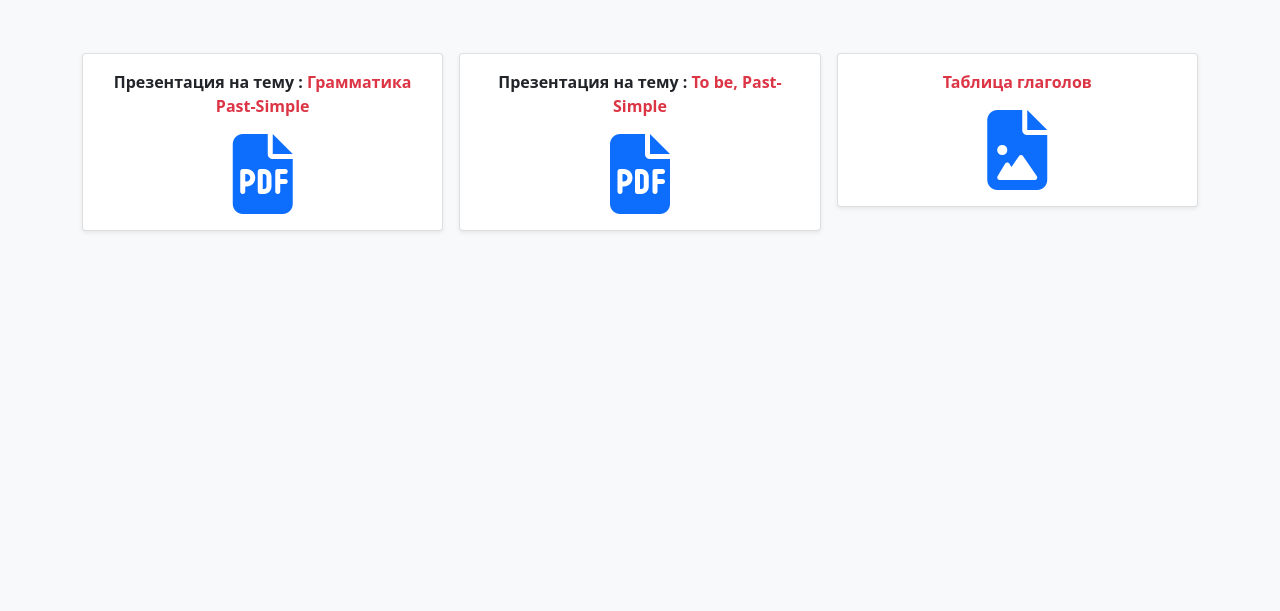
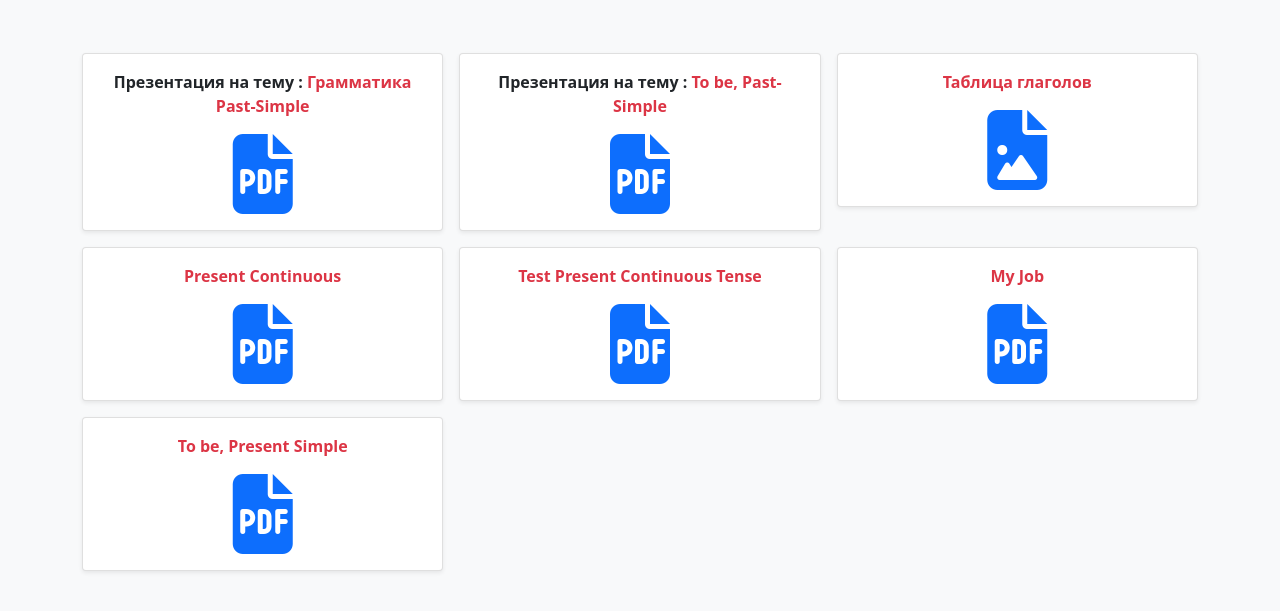
Before and after one commit to avetisd2020/avetisd2020.github.io, a plain HTML site: page pages/english.html in a window 1280 px wide. Shown: the part 169-780 px from the top of the page. Drawn offline with nearby package versions, Linux system fonts and the light colour scheme.

Commit message:
end english page

```diff
--- a/pages/english.html
+++ b/pages/english.html
@@ -27,7 +27,7 @@
                   <p class="card-text fw-bold">Презентация на тему : <span class="text-danger">Грамматика Past-Simple</span></p>
                   <div class="align-items-center">
                     <div class="btn-group">
-                      <a class="" href="../files/past-simle.pdf" download=""><i class="fa-solid fa-file-pdf fa-5x"></i></a>
+                      <a class="" href="../files/język angielski/past-simle.pdf" download=""><i class="fa-solid fa-file-pdf fa-5x"></i></a>
                     </div>
                   </div>
                 </div>
@@ -40,7 +40,7 @@
                   <p class="card-text fw-bold">Презентация на тему : <span class="text-danger">To be, Past-Simple</span></p>
                   <div class="align-items-center">
                     <div class="btn-group">
-                      <a class="" href="../files/To be , Past Simple .pdf" download=""><i class="fa-solid fa-file-pdf fa-5x"></i></a>
+                      <a class="" href="../files/język angielski/To be , Past Simple .pdf" download=""><i class="fa-solid fa-file-pdf fa-5x"></i></a>
                     </div>
                   </div>
                 </div>
@@ -53,13 +53,64 @@
                   <p class="card-text fw-bold"><span class="text-danger">Таблица глаголов</span></p>
                   <div class="align-items-center">
                     <div class="btn-group">
-                      <a class="" href="../files/table.jpg" download=""><i class="fa-solid fa-file-image fa-5x"></i></i></a>
+                      <a class="" href="../files/język angielski/table.jpg" download=""><i class="fa-solid fa-file-image fa-5x"></i></i></a>
                     </div>
                   </div>
                 </div>
               </div>
             </div>
 
+            <div class="col">
+              <div class="card shadow-sm">
+                <div class="card-body text-center">
+                  <p class="card-text fw-bold"><span class="text-danger">Present Continuous</span></p>
+                  <div class="align-items-center">
+                    <div class="btn-group">
+                      <a class="" href="../files/język angielski/Present Continuous.pdf" download=""><i class="fa-solid fa-file-pdf fa-5x"></i></i></a>
+                    </div>
+                  </div>
+                </div>
+              </div>
+            </div>
+
+            <div class="col">
+              <div class="card shadow-sm">
+                <div class="card-body text-center">
+                  <p class="card-text fw-bold"><span class="text-danger">Test Present Continuous Tense </span></p>
+                  <div class="align-items-center">
+                    <div class="btn-group">
+                      <a class="" href="../files/język angielski/Test Present Continuous Tense .pdf" download=""><i class="fa-solid fa-file-pdf fa-5x"></i></i></a>
+                    </div>
+                  </div>
+                </div>
+              </div>
+            </div>
+
+            <div class="col">
+              <div class="card shadow-sm">
+                <div class="card-body text-center">
+                  <p class="card-text fw-bold"><span class="text-danger">My Job </span></p>
+                  <div class="align-items-center">
+                    <div class="btn-group">
+                      <a class="" href="../files/język angielski/Урок 3. My job.pdf" download=""><i class="fa-solid fa-file-pdf fa-5x"></i></i></a>
+                    </div>
+                  </div>
+                </div>
+              </div>
+            </div>
+
+            <div class="col">
+              <div class="card shadow-sm">
+                <div class="card-body text-center">
+                  <p class="card-text fw-bold"><span class="text-danger">To be, Present Simple  </span></p>
+                  <div class="align-items-center">
+                    <div class="btn-group">
+                      <a class="" href="../files/język angielski/To be, Present Simple .pdf" download=""><i class="fa-solid fa-file-pdf fa-5x"></i></i></a>
+                    </div>
+                  </div>
+                </div>
+              </div>
+            </div>
           </div>
         </div>
     </body>
```
Also changed, not shown: files/język angielski/table.jpg (renamed from files/table.jpg), 8 other files.
